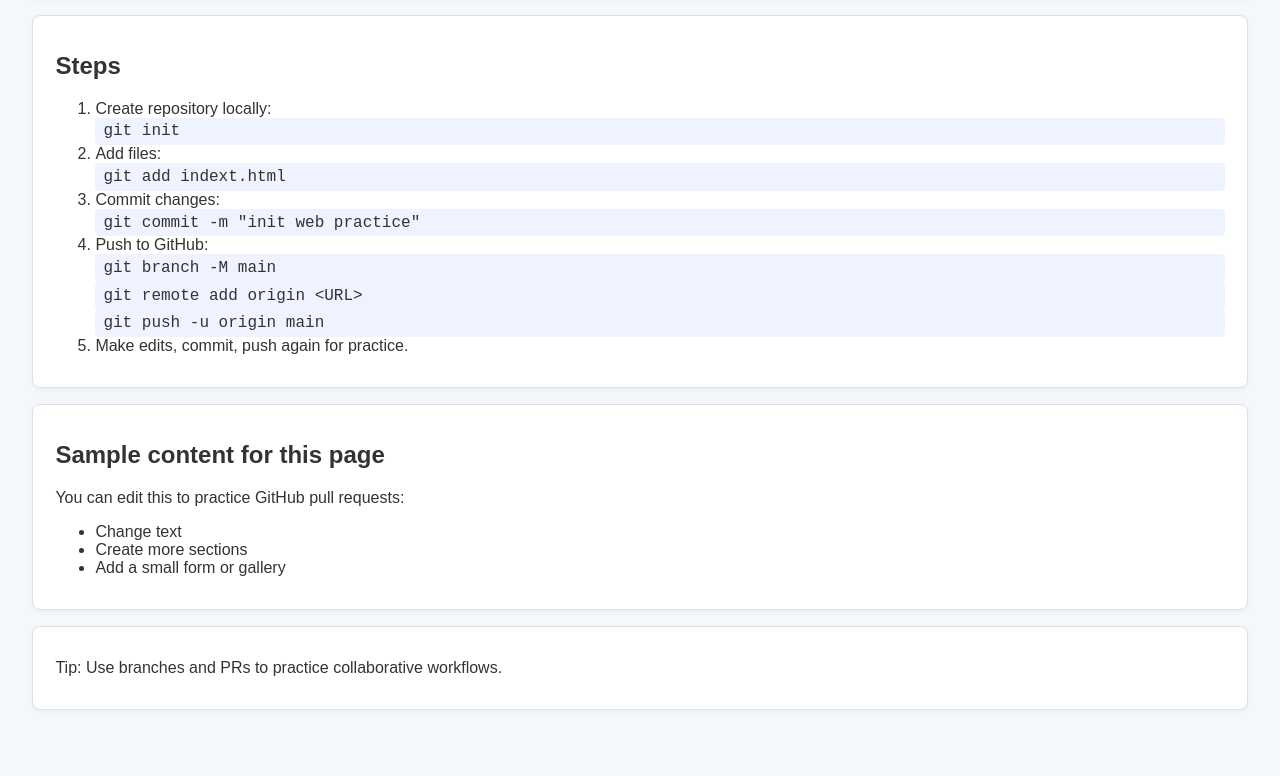
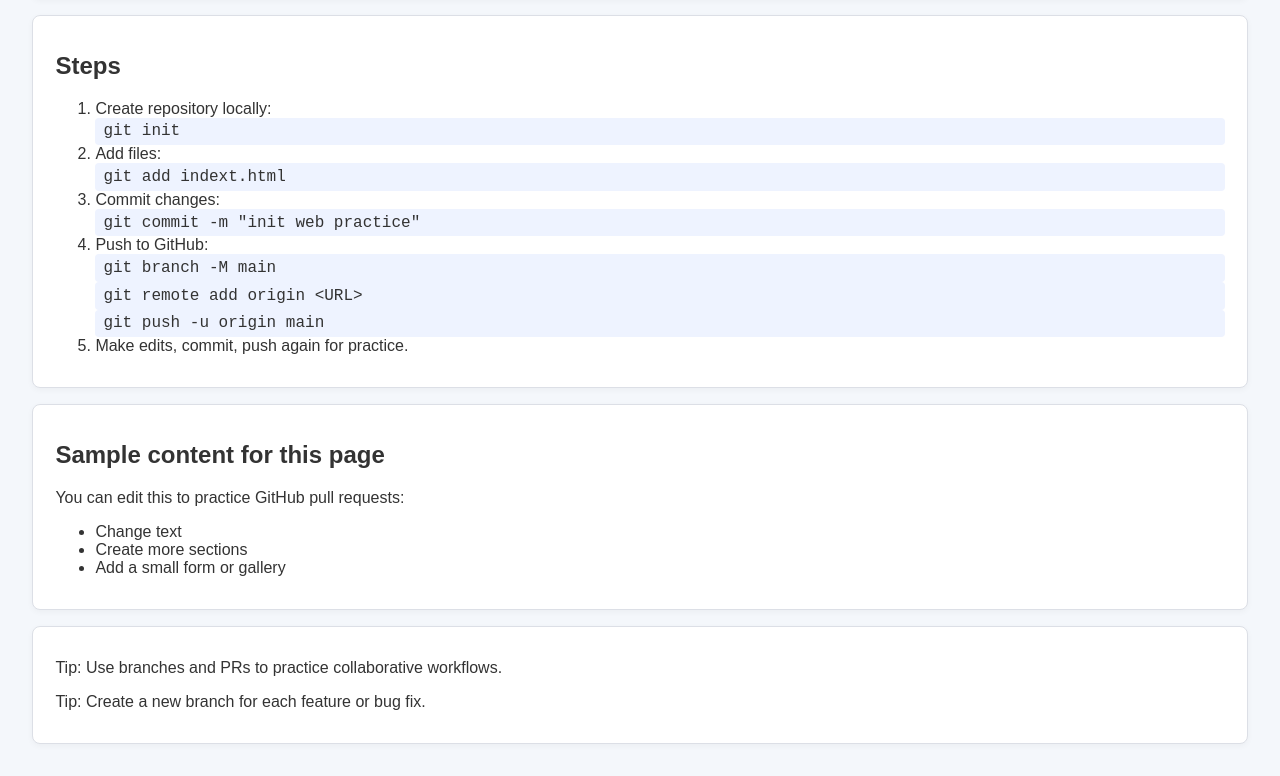
Before and after one commit to Hermann-Ahmed/git-one, a plain HTML site: page index.html in a window 1280 px wide. Shown: the part 181-957 px from the top of the page. Before the commit the page ends 923 px from the top, so only its background shows below. Drawn offline with Linux system fonts and the light colour scheme.

Commit message:
Added text to footer

```diff
--- a/index.html
+++ b/index.html
@@ -45,6 +45,7 @@
 
   <footer>
     <p>Tip: Use branches and PRs to practice collaborative workflows.</p>
+    <p>Tip: Create a new branch for each feature or bug fix.</p>
   </footer>
 </body>
 </html>
```
